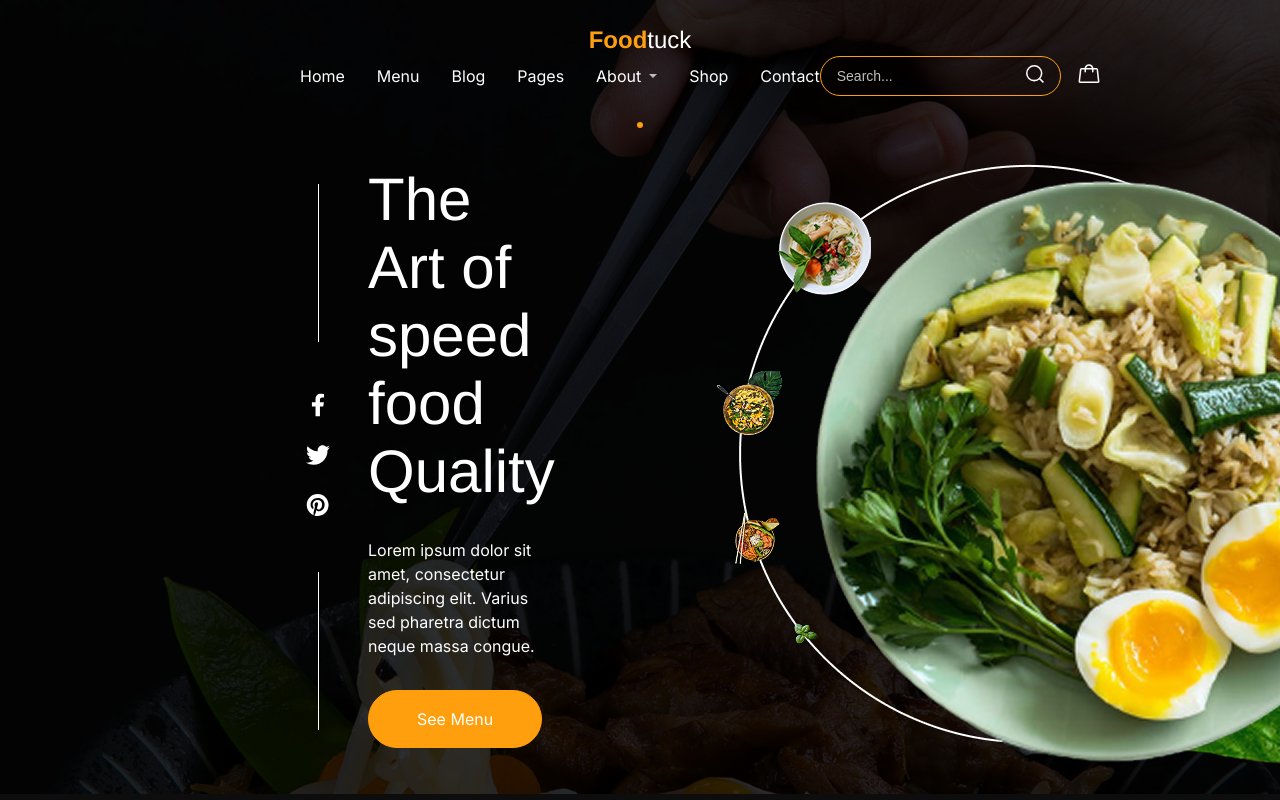
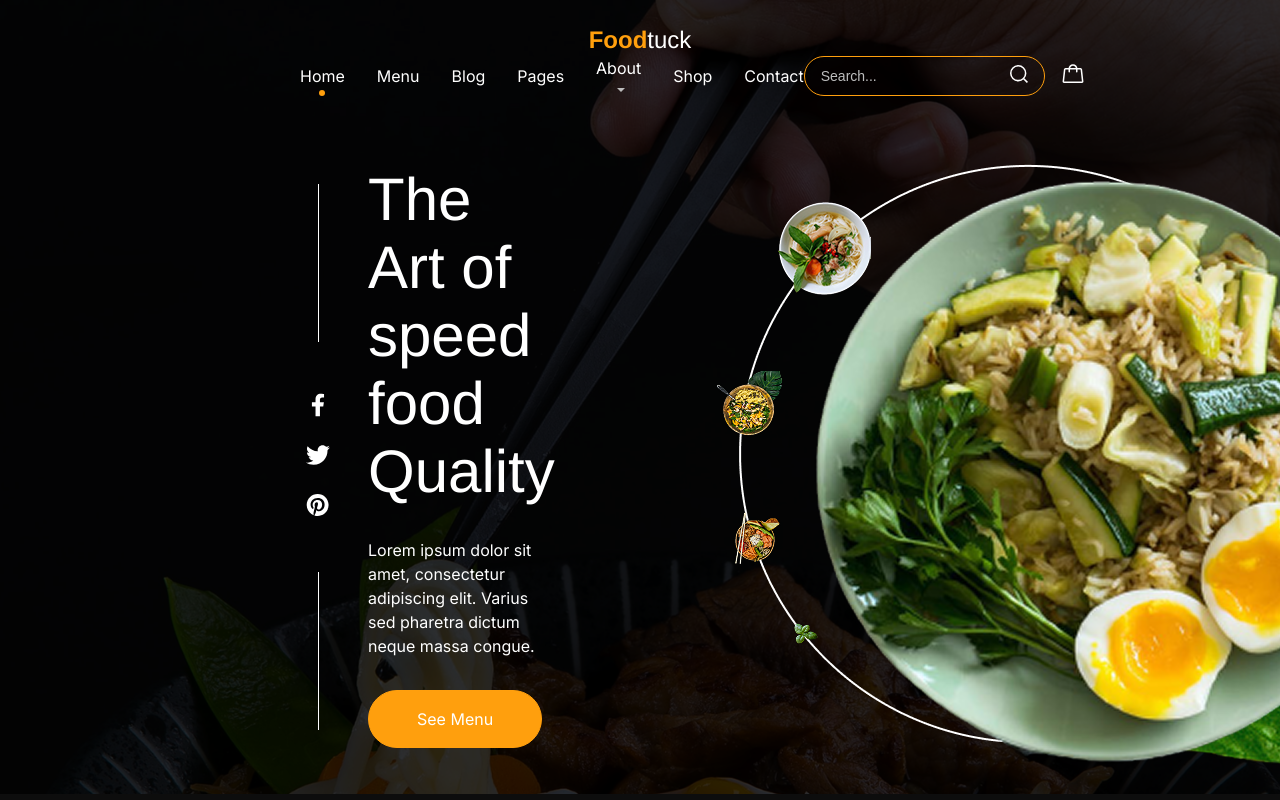
Before and after one commit to g-andrei/mock-restaurant-app, a React (Vite) app: page / in a window 1280 px wide. Shown: the top 800 px of the page. Built offline with nearby package versions, Linux system fonts and the light colour scheme.

Commit message:
fix indicator nav-bar

```diff
--- a/src/sections/Header/NavBar/NavBar.styled.ts
+++ b/src/sections/Header/NavBar/NavBar.styled.ts
@@ -33,8 +33,8 @@ export const StyledNavButton = styled.button<{
   const { colors, spacings } = theme;
 
   return css`
-    display: flex;
-    align-items: center;
+
+    position: relative;
     gap: ${spacings.s4 || '4px'};
     background: transparent;
     cursor: pointer;
@@ -48,8 +48,8 @@ export const StyledNavButton = styled.button<{
         bottom: -${spacings.s8};
         left: 50%;
         transform: translateX(-50%);
-        width: 6px;
-        height: 6px;
+        width: ${spacings.s6};
+        height: ${spacings.s6};
         background-color: ${colors.primary};
         border-radius: 50%;
       }
@@ -70,17 +70,17 @@ export const StyledRightSection = styled.div(({ theme }) => {
 });
 
 export const StyledSearchContainer = styled.div(({ theme }) => {
-  const { colors, spacings } = theme;
+  const { colors, spacings, radii } = theme;
 
   return css`
     position: relative;
     display: flex;
     align-items: center;
     border: 1px solid ${colors.primary};
-    border-radius: 24px;
+    border-radius: ${radii.s24};
     padding: ${spacings.s8} ${spacings.s16};
     gap: ${spacings.s8};
-    min-width: 200px;
+    min-width: ${spacings.s200};
   `;
 });
 
@@ -101,12 +101,16 @@ export const StyledSearchInput = styled.input(({ theme }) => {
   `;
 });
 
-export const StyledDropdownCaret = styled.span`
+export const StyledDropdownCaret = styled.span(({ theme }) => {
+  const { spacings } = theme;
+
+  return css`
     display: inline-block;
     width: 0;
     height: 0;
     border-left: 4px solid transparent;
     border-right: 4px solid transparent;
-  border-top: 4px solid ${({ theme }) => theme.colors.grey.g4};
-  margin-left: 4px;
+    border-top: 4px solid ${theme.colors.grey.g4};
+    margin-left: ${spacings.s4};
   `;
+});
--- a/src/theme/radii.ts
+++ b/src/theme/radii.ts
@@ -2,6 +2,7 @@ import { Radii } from './theme';
 
 const radii: Radii = {
   s6: '6px',
+  s24: '24px',
   s30: '30px'
 };
 
--- a/src/theme/spacings.ts
+++ b/src/theme/spacings.ts
@@ -2,6 +2,8 @@ import { Spacings } from './theme';
 
 const spacings: Spacings = {
   none: '0px',
+  s4: '4px',
+  s6: '6px',
   s8: '8px',
   s12: '12px',
   s16: '16px',
@@ -19,6 +21,7 @@ const spacings: Spacings = {
   s100: '100px',
   s110: '110px',
   s120: '120px',
+  s200: '200px',
   s300: '300px'
 };
 
```
Lines whose indentation alone changed are shown as unchanged.
